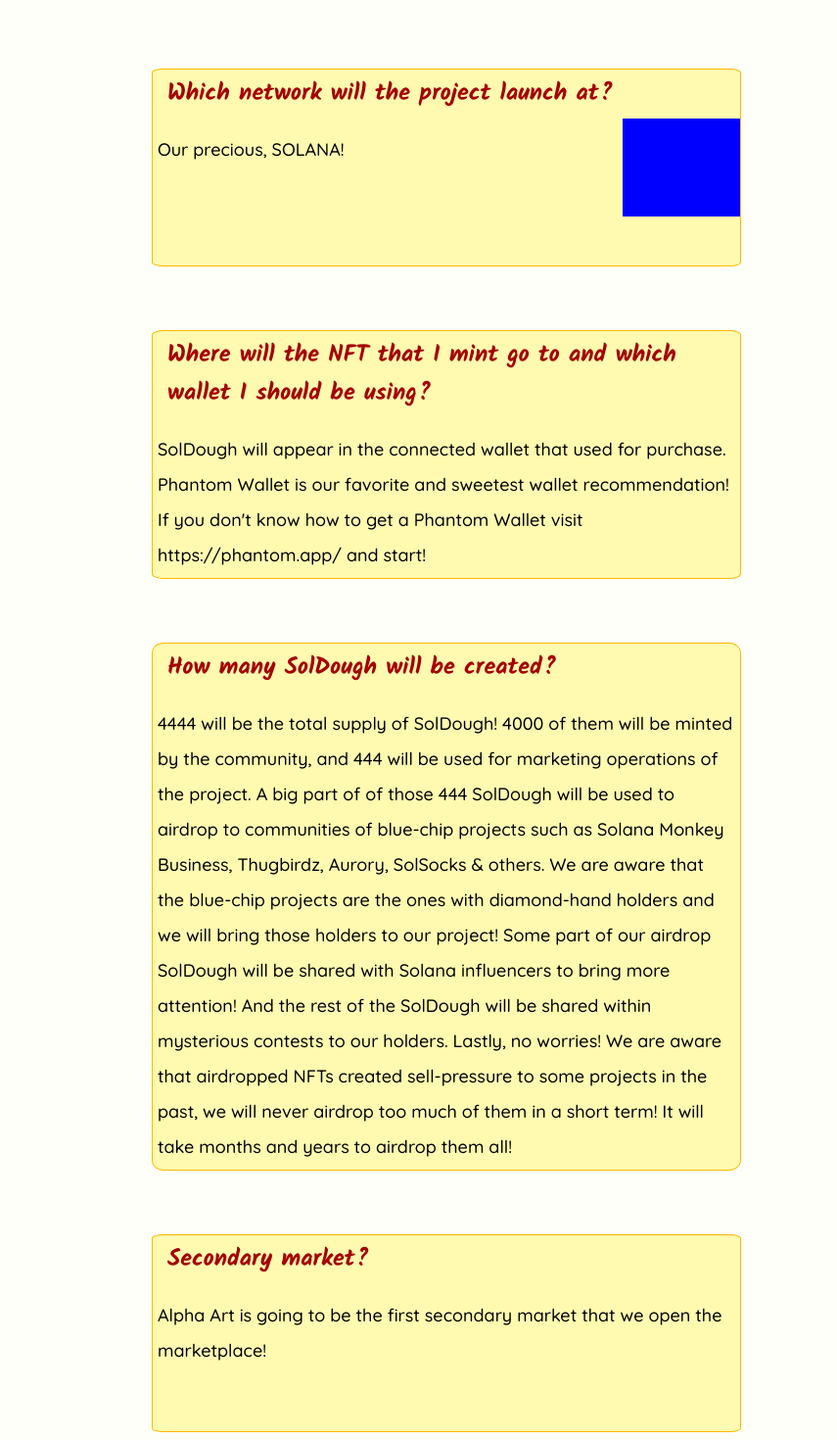
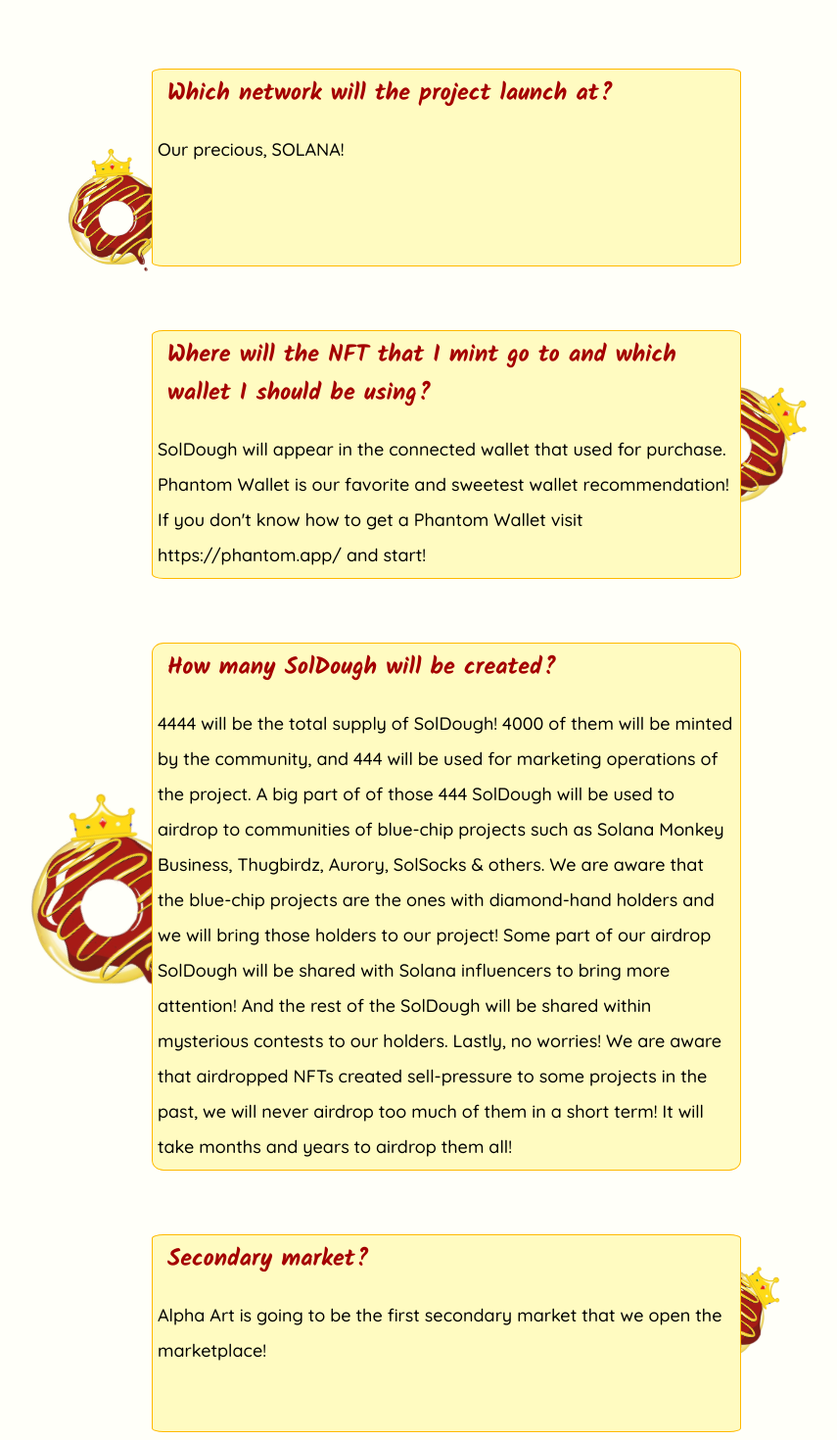
Before and after one commit to iklimduman/soldough-ui, a React (Create React App) app: page / in a window 1280 px wide. Shown: the part 3140-4610 px from the top of the page at 98% size, without its empty margins (184-1039 px from the left). Built offline with nearby package versions, Linux system fonts and the light colour scheme; a web font is replaced by a local one.

Commit message:
dough animation translate end

```diff
--- a/src/Common/Question/Question.css
+++ b/src/Common/Question/Question.css
@@ -21,7 +21,7 @@
     position : relative !important ;
     width : 600px ;
     min-height : 200px ;
-    background-color: rgb(255, 250, 176) ;
+    background-color: rgb(255, 251, 193) ;
     margin-bottom : 15px ;
     margin-top : 50px ;
     border-radius: 2% ;
@@ -32,12 +32,26 @@
 
 .moving-dough{
     position : absolute !important ;
-    height: 50%;
-    width : 20% ;
-    background-color : blue ;
+    height: 65%;
+    width : 30% ;
+    background : url("../../assets/images/dough4.png") no-repeat;
+    background-size: contain;
     top : 25% ;
     right : 0vh ;
-    z-index : 1 ;
+    z-index : -1 ;
+    animation: spin-right 5s linear infinite;
+}
+
+.moving-dough-left{
+    position : absolute !important ;
+    height: 65%;
+    width : 30% ;
+    background : url("../../assets/images/dough4.png") no-repeat;
+    background-size: contain;
+    top : 25% ;
+    left : 0vh ;
+    z-index: -1;
+    animation: spin-left 5s linear infinite;
 }
 
 .question-heading{
@@ -62,3 +76,21 @@
     margin-right : 5px ;
     margin-bottom : 5px ;
 }
+
+@keyframes spin-right{
+    50% {
+        transform: translate(8.5rem, -1.5rem) rotate(45deg);
+    }
+    100% {
+        transform: translate(-8.5rem, 0.5rem) rotate(-45deg);
+    }
+}
+
+@keyframes spin-left{
+    50% {
+        transform: translate(-8.5rem, 1.5rem) rotate(-45deg);
+    }
+    100% {
+        transform: translate(8.5rem, 0.5rem) rotate(45deg);
+    }
+}
--- a/src/Common/Question/Question.js
+++ b/src/Common/Question/Question.js
@@ -6,21 +6,21 @@
 const Question = () => {
     return (
         <div className="question-container">
+
             <div className="master-div">
                 <div className="question-box">
                     <span className="question-heading">Which network will the project launch at?</span>
                     <span className="answer-span">Our precious, SOLANA! </span>
-                    <div className="moving-dough"></div>
+                    <div className="moving-dough-left"></div>
                 </div>
             </div>
-
-
 
             <div className="question-box">
                 <span className="question-heading">Where will the NFT that I mint go to and which wallet I should be using? </span>
 
                 <span className="answer-span">SolDough will appear in the connected wallet that used for purchase. Phantom Wallet is our favorite and sweetest wallet recommendation!
                     If you don't know how to get a Phantom Wallet visit https://phantom.app/ and start!</span>
+                <div className="moving-dough"></div>
             </div>
 
             <div className="question-box">
@@ -37,12 +37,14 @@
                     And the rest of the SolDough will be shared within mysterious contests to our holders.
 
                     Lastly, no worries! We are aware that airdropped NFTs created sell-pressure to some projects in the past, we will never airdrop too much of them in a short term! It will take months and years to airdrop them all!  </span>
+                <div className="moving-dough-left"></div>
             </div>
 
             <div className="question-box">
                 <span className="question-heading"> Secondary market? </span>
 
                 <span className="answer-span">Alpha Art is going to be the first secondary market that we open the marketplace!</span>
+                <div className="moving-dough"></div>
             </div>
 
             <div className="question-box">
@@ -51,6 +53,7 @@
                 <span className="answer-span">Are we going to do buybacks? Yes! We will be using 15% of the launch income for buyback and burn operations! We also will be using 20% of the loyalty income for buyback and burn!
 
                     We won't be airdropping cash to our holders, instead, we will be using our instruments to keep up the floor and volume of the project!</span>
+                <div className="moving-dough-left"></div>
             </div>
 
             <div className="question-box">
@@ -59,12 +62,14 @@
                 <span className="answer-span">No-one knows! If we let everyone know about when we will be buying back, we are aware that it will create selling pressure. Buyback is our sharpest and ruthless weapon to manipulate the price. We will manage this budget with the logic that central banks manage their price policies.
 
                     But at the and we definetely will support the community! </span>
+                <div className="moving-dough"></div>
             </div>
 
             <div className="question-box">
                 <span className="question-heading">What will be those misterious contests? </span>
 
                 <span className="answer-span">Be careful to those Baby Doughs! They may bring great profit if you use them properly!</span>
+                <div className="moving-dough-left"></div>
             </div>
 
         </div>
```
